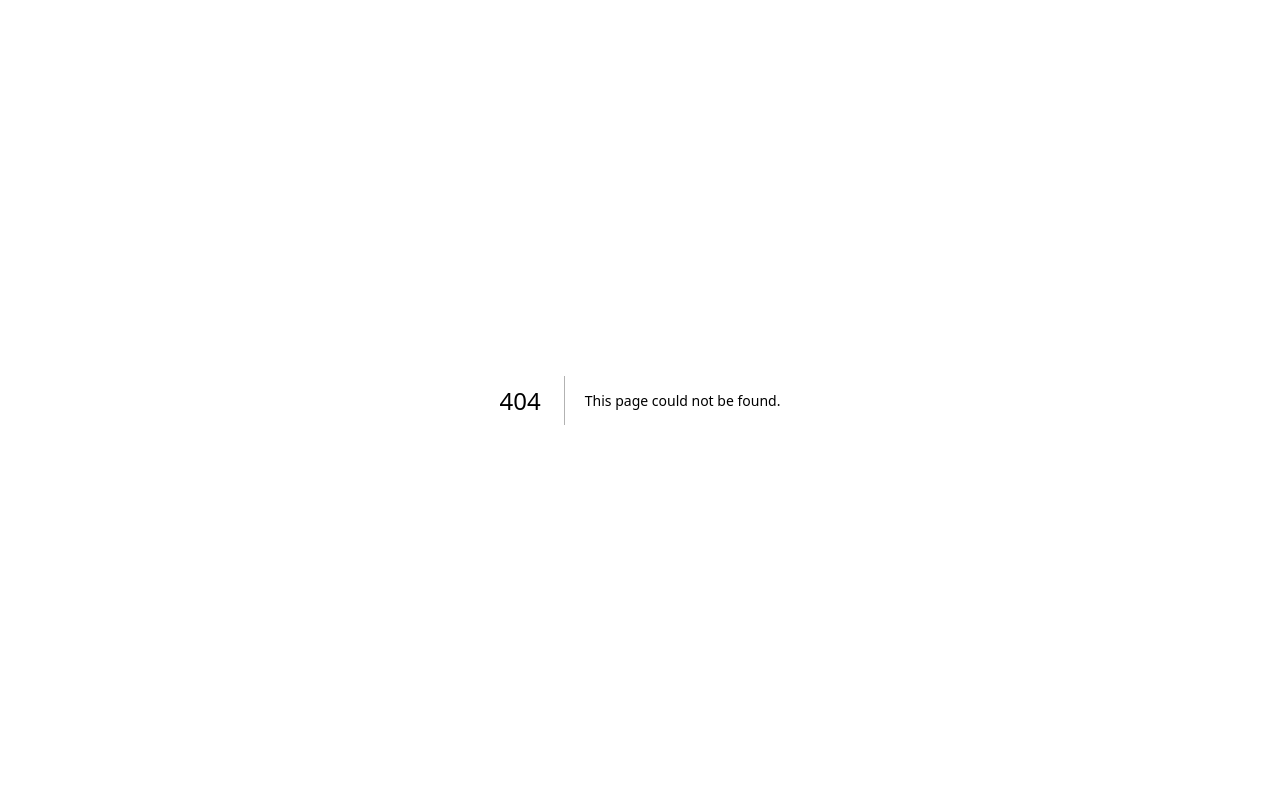
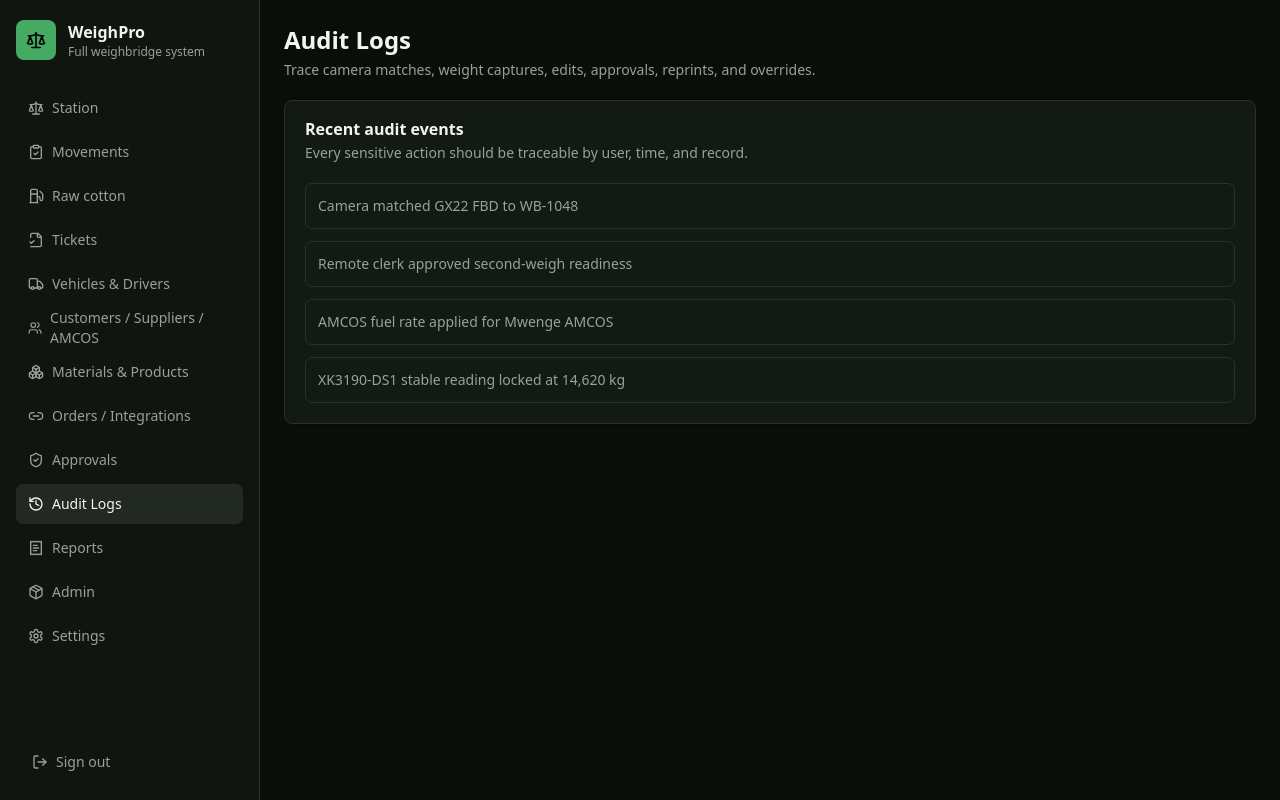
Before and after one commit to allenki1eo/weighpro, a Next.js app in the folder apps/web/: page /audit-logs in a window 1280 px wide. Before the commit this address had no page. Built offline with nearby package versions, Linux system fonts and the light colour scheme.

Commit message:
Add audit logs page

```diff
--- /dev/null
+++ b/apps/web/app/audit-logs/page.tsx
@@ -0,0 +1,7 @@
+import { AppShell } from "@/components/layout/app-shell";
+import { Card, CardContent, CardDescription, CardHeader, CardTitle } from "@/components/ui/card";
+import { auditItems } from "@/lib/sample-data";
+
+export default function AuditLogsPage() {
+  return <AppShell><div className="mb-5"><h1 className="text-2xl font-semibold tracking-normal">Audit Logs</h1><p className="mt-1 text-sm text-muted-foreground">Trace camera matches, weight captures, edits, approvals, reprints, and overrides.</p></div><Card><CardHeader><CardTitle>Recent audit events</CardTitle><CardDescription>Every sensitive action should be traceable by user, time, and record.</CardDescription></CardHeader><CardContent className="grid gap-3">{auditItems.map((item) => <div className="rounded-md border p-3 text-sm text-muted-foreground" key={item}>{item}</div>)}</CardContent></Card></AppShell>;
+}
```
